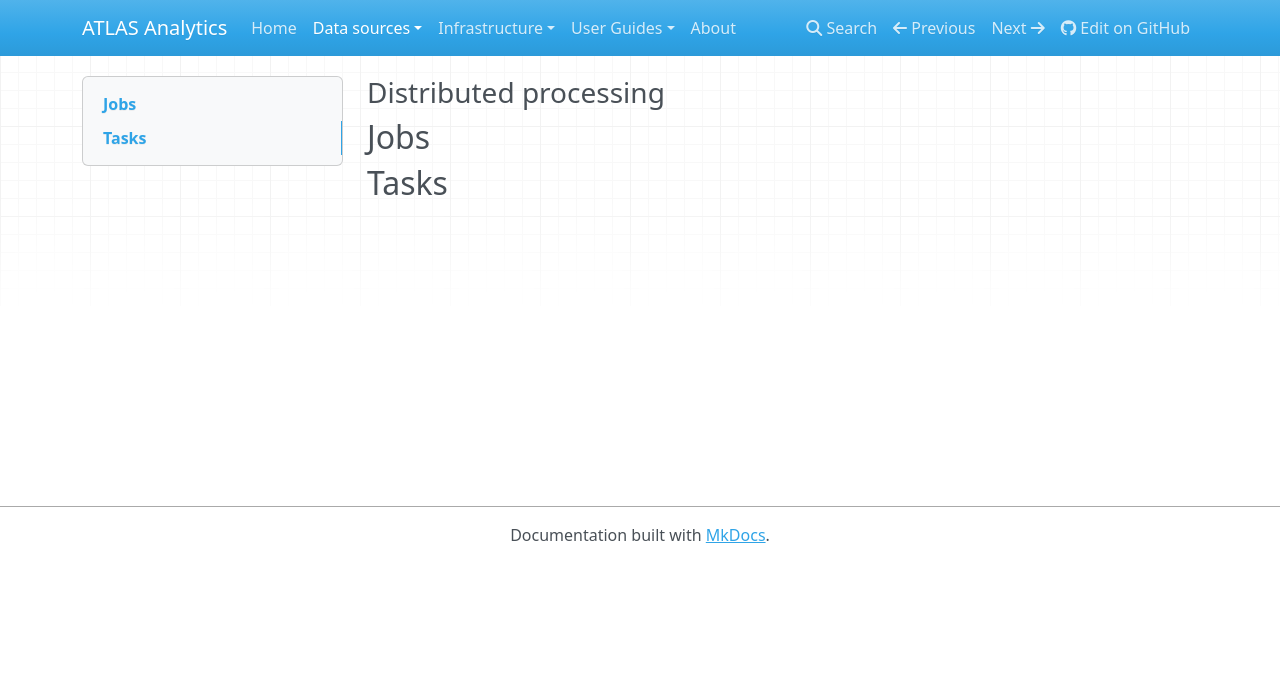
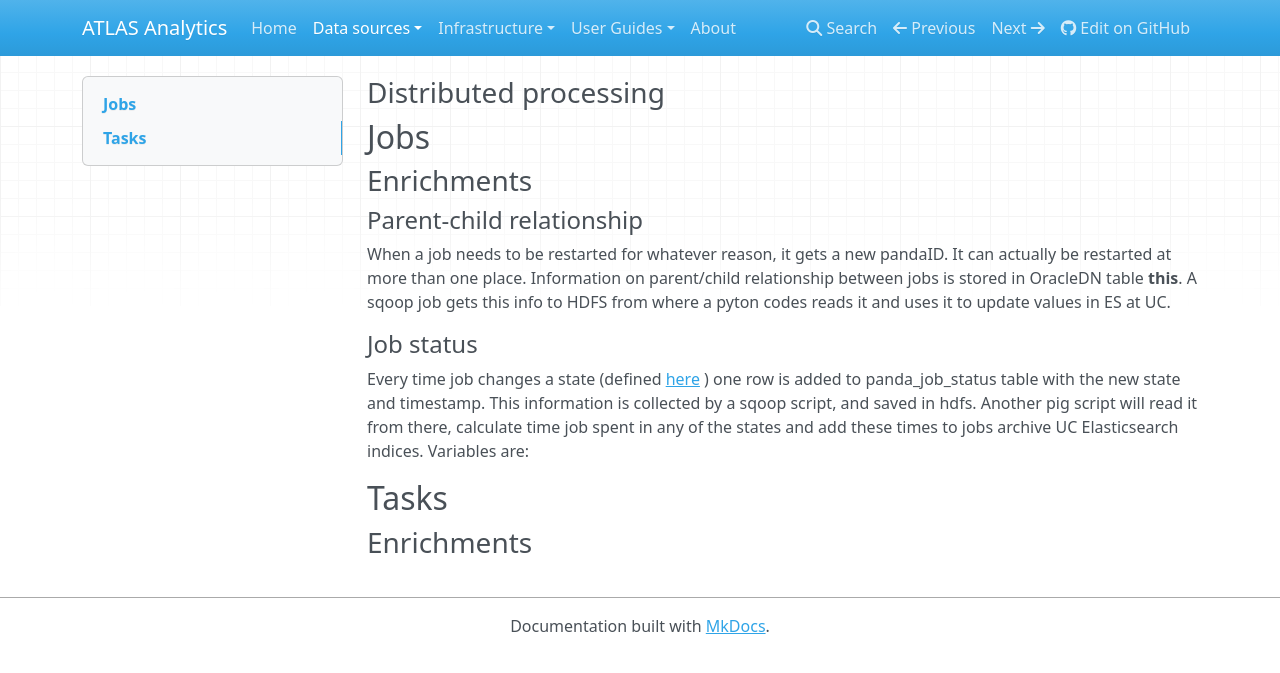
Before and after one commit to ATLAS-Analytics/ATLAS-Analytics, an MkDocs documentation site: the page built from docs/data-sources/Distributed_processing.md, in a window 1280 px wide. Shown: the top 673 px of the page. Built offline with MkDocs 1.6.1, drawn with Linux system fonts in a browser that asks for light colours; nearby versions of some CDN libraries; old or Windows-style settings are respelled for this version of MkDocs.

Commit message:
small update

```diff
--- a/docs/data-sources/Distributed_processing.md
+++ b/docs/data-sources/Distributed_processing.md
@@ -2,4 +2,17 @@
 
 ## Jobs
 
+### Enrichments
+
+#### Parent-child relationship
+When a job needs to be restarted for whatever reason, it gets a new pandaID. It can actually be restarted at more than one place. Information on parent/child relationship between jobs is stored in OracleDN table __this__. A sqoop job gets this info to HDFS from where a pyton codes reads it and uses it to update values in ES at UC.
+
+#### Job status
+Every time job changes a state (defined [here](panda job state page) ) one row is added to panda_job_status table with the new state and timestamp.
+This information is collected by a sqoop script, and saved in hdfs. Another pig script will read it from there, calculate time job spent in any of the states and add these times to jobs archive UC Elasticsearch indices. Variables are:
+
+
 ## Tasks
+
+
+### Enrichments
```
